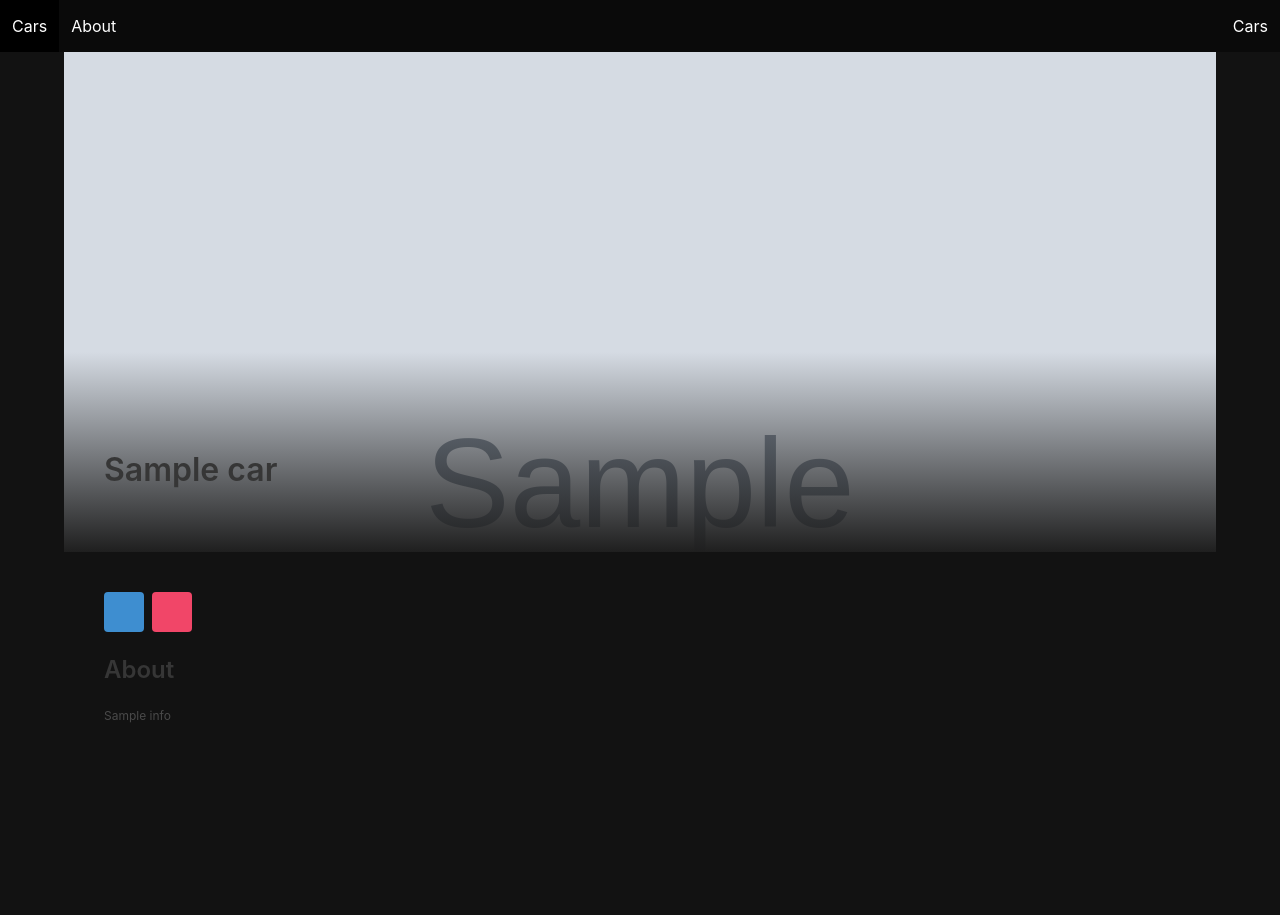
After one commit to mustafacev/Finch-Collector-app, a Django app: template main_app/templates/car_detail.html in a window 1280 px wide. The commit adds this page. Shown: the top 915 px of the page. Run offline with Django 3.2, Linux system fonts and the light colour scheme; the template is opened without the code that fills it: most values are stand-ins (such as "Sample title", 1, 10 or a date in 2020); grey boxes marked "Sample" are stand-in pictures.

Commit message:
detail image completed

```diff
--- a/main_app/static/styles/main.css
+++ b/main_app/static/styles/main.css
@@ -8,6 +8,11 @@ h1,
   h2,
   h3 {
     color: #ffffff;
+  }
+
+  .container {
+    padding: 40px;
+    padding-right: 0;
   }
 
   .title {
@@ -22,7 +27,7 @@ h3 {
   }
 
   .gallery .card {
-    transition: .1s linear;
+    transition: 0.1s linear;
   }
 
   .gallery .card:hover {
@@ -33,3 +38,41 @@ h3 {
   p {
     font-size: 12px;
   }
+
+  .detail__img {
+    position: absolute;
+    left: 0;
+    top: 0;
+    width: 100%;
+    height: 500px;
+    background-color: #ffffff;
+    overflow: hidden;
+  }
+
+  .detail__img::after {
+    content: "";
+    background-image: linear-gradient(transparent 60%, #1f1f1f);
+    position: absolute;
+    top: 0;
+    left: 0;
+    width: 100%;
+    height: 100%;
+    z-index: 5;
+  }
+
+  img {
+    width: 100%;
+    height: 500px;
+    object-fit: cover;
+    object-position: top;
+  }
+
+  .detail__name {
+    position: absolute;
+    z-index: 5;
+    top: 400px;
+  }
+
+  .detail__container {
+    margin-top: 500px;
+  }
--- a/main_app/templates/base.html
+++ b/main_app/templates/base.html
@@ -19,7 +19,7 @@
 <body>
     <nav class="navbar is-black" role="navigation" aria-label="main navigation">
         <div class="navbar-brand">
-            <a class="navbar-item" href="/">CARS</a>
+            <a class="navbar-item" href="/">Cars</a>
             <a role="button" class="navbar-burger" aria-label="menu" aria-expanded="false">
                 <span aria-hidden="true"></span>
                 <span aria-hidden="true"></span>
--- /dev/null
+++ b/main_app/templates/car_detail.html
@@ -0,0 +1,36 @@
+{% extends 'base.html' %}
+{% block content %}
+<div class="detail__img">
+    <img src="{{cars.img}}" alt="{{cars.name}}" />
+</div>
+<div class="detail__name">
+    {% if cars.verified_cars %}
+    <div class="icon-text">
+        <span class="icon has-text-info">
+            <i class="fas fa-check-circle"></i>
+        </span>
+        <span>Verified</span>
+    </div>
+    {% endif %}
+    <h1 class="title">{{cars.name}}</h1>
+</div>
+<div class="detail__container">
+    <div class="buttons">
+        <a href="" class="button is-info">
+            <span class="icon">
+                <i class="fas fa-edit"></i>
+            </span>
+        </a>
+        <a href="" class="button is-danger">
+            <span class="icon">
+                <i class="fas fa-trash-alt"></i>
+            </span>
+        </a>
+    </div>
+    <div class="detail__about">
+        <h4 class="title is-4">About</h4>
+        <p>{{cars.info}}</p>
+    </div>
+</div>
+
+{% endblock %}
--- a/main_app/templates/cars_list.html
+++ b/main_app/templates/cars_list.html
@@ -18,7 +18,7 @@
 </form>
 <div class="gallery">
   {% for car in Cars %}
-  <a href="">
+  <a href="{% url 'car_detail' car.pk %}">
     <div class="card">
       <div class="card-image">
         <figure class="image is-square">
@@ -31,6 +31,4 @@
     </div>
   </a>
   {% endfor %}
-</div>
-
 {% endblock %}
--- a/main_app/urls.py
+++ b/main_app/urls.py
@@ -8,4 +8,5 @@ urlpatterns = [
  path('cars/', views.CarsList.as_view(), name="cars_list"),
  path('cars/', views.ModelList.as_view(), name="model_list"),
  path('cars/new/', views.CarCreate.as_view(), name="car_create"),
+ path('cars/<int:pk>/', views.CarDetail.as_view(), name="car_detail")
 ]
--- a/main_app/views.py
+++ b/main_app/views.py
@@ -3,6 +3,7 @@ from django.views import View
 from django.http import HttpResponse
 from django.views.generic.base import TemplateView
 from django.views.generic.edit import CreateView
+from django.views.generic import DetailView
 # import models
 from .models import Cars
 # Create your views here.
@@ -86,3 +87,7 @@ class CarCreate(CreateView):
     fields = ['name', 'img', 'info', 'verified_cars']
     template_name = "car_create.html"
     success_url = "/cars/"
+
+class CarDetail(DetailView):
+    model = Cars
+    template_name = "car_detail.html"
```
Lines whose indentation alone changed are shown as unchanged.
